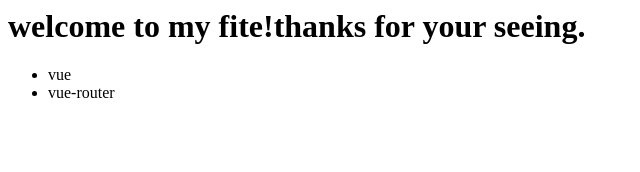
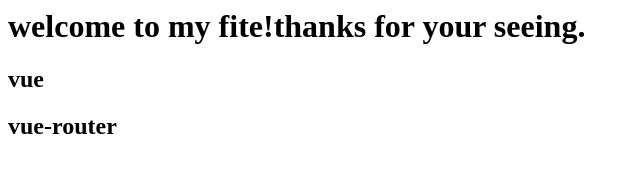
Before and after one commit to casvaer/casvaer.github.com, a plain HTML site: page index.html in a window 1280 px wide. Shown: the whole page, without its empty margins (0-640 px from the left). Drawn offline with Linux system fonts and the light colour scheme.

Commit message:
Update index.html

```diff
--- a/index.html
+++ b/index.html
@@ -1,5 +1,3 @@
 <h1>welcome to my fite!thanks for your seeing.</h1>
-<ul>
-  <li>vue</li>
-  <li>vue-router</li>
-</ul>
+<h2>vue</h2>
+<h2>vue-router</h2>
```
